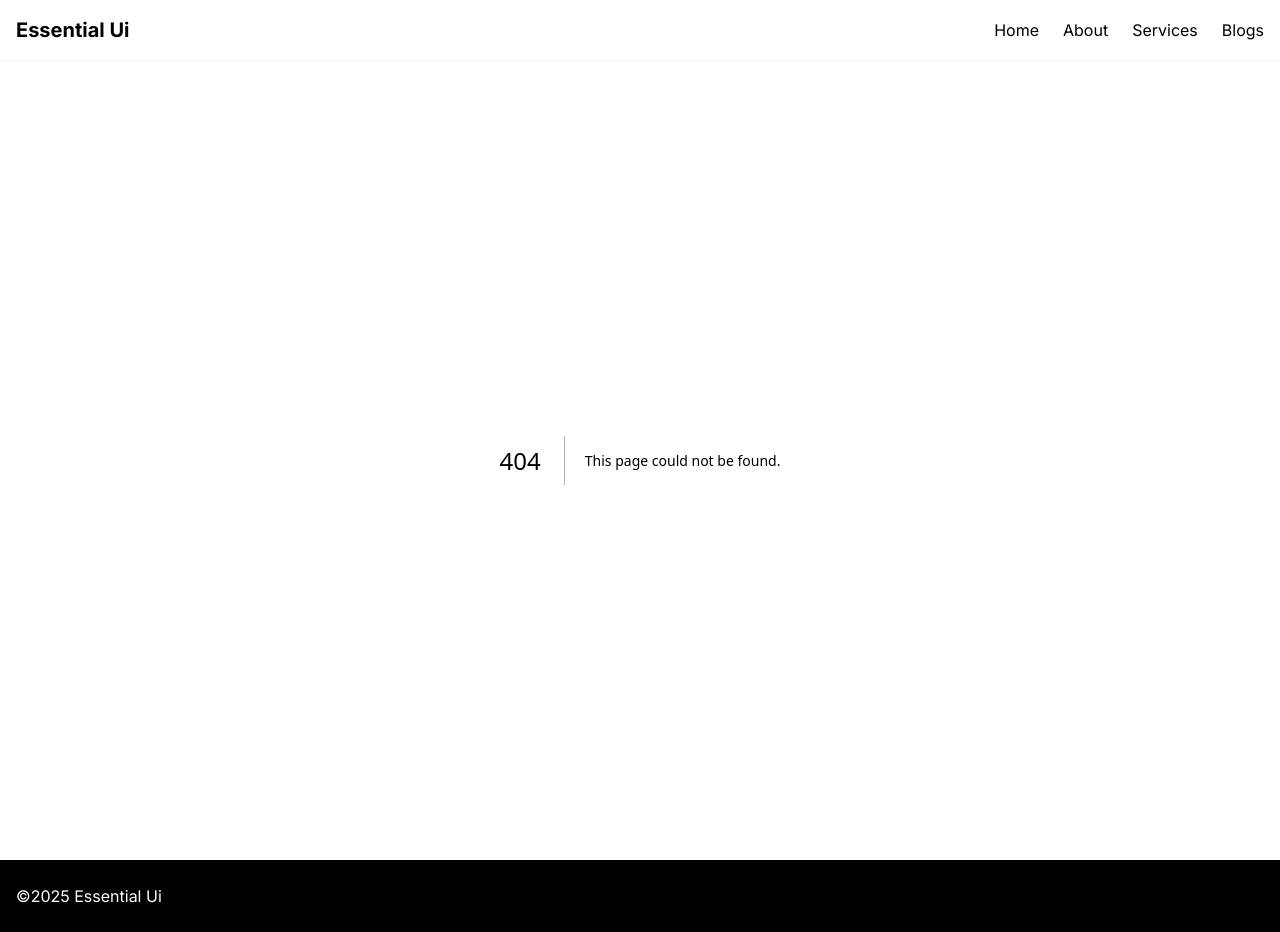
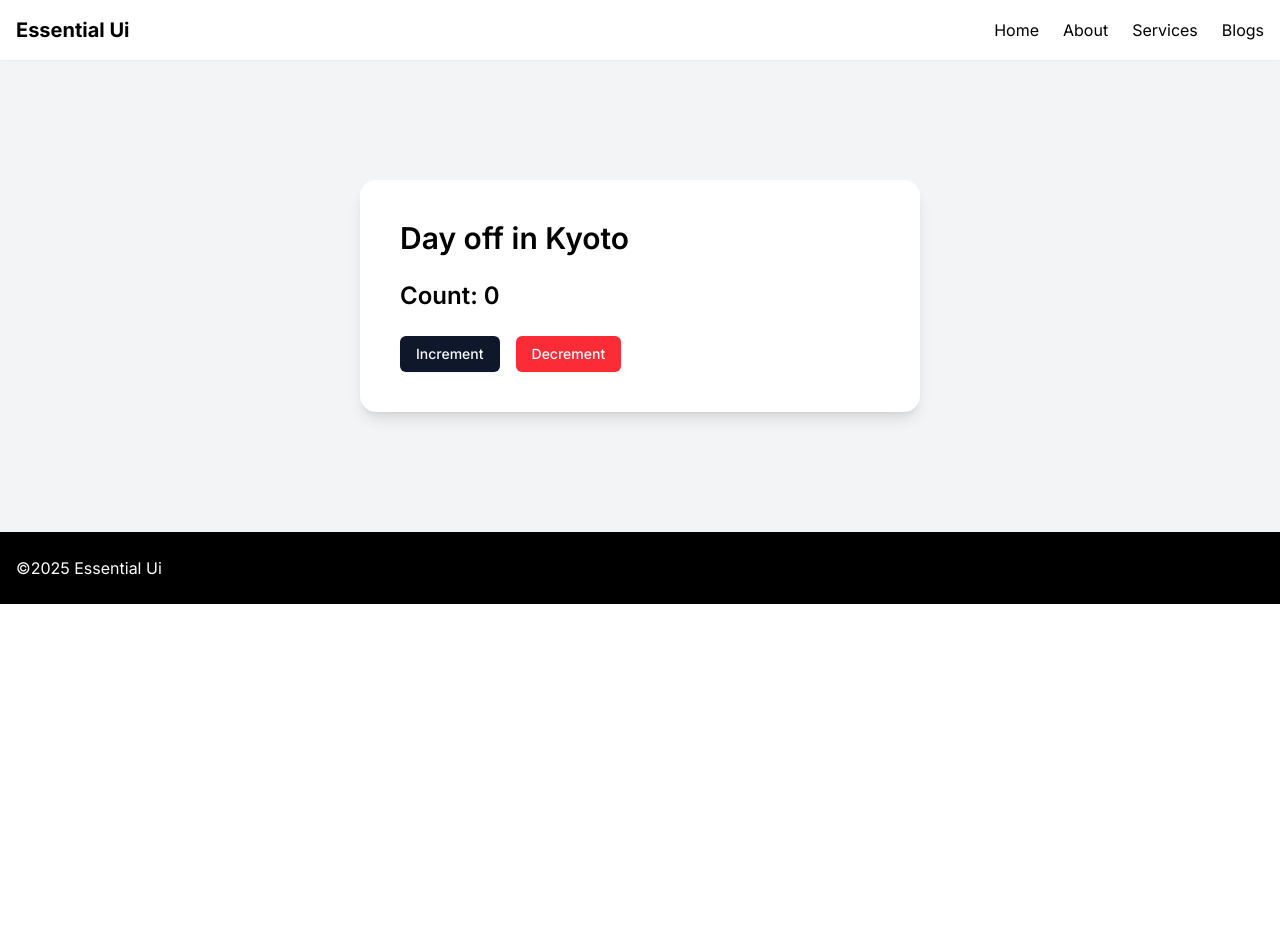
Before and after one commit to md-golam-rabbani/essential-ui, a Next.js app: page /counter-app in a window 1280 px wide. Before the commit this address had no page. After the commit the page ends 800 px from the top, so only its background shows below. Built offline with nearby package versions, Linux system fonts and the light colour scheme.

Commit message:
feat: Create the counter app

```diff
--- /dev/null
+++ b/app/counter-app/features/counter/main.tsx
@@ -0,0 +1,34 @@
+'use client';
+
+import { Button } from '@/components/ui/button';
+import { useState } from 'react';
+
+export function CounterMain() {
+  const [count, setCount] = useState(0);
+
+  return (
+    <>
+      <div className="mx-auto max-w-[560px] space-y-6 rounded-2xl bg-white p-10 shadow-lg">
+        <h2 className="text-3xl font-semibold text-black">Day off in Kyoto</h2>
+
+        <p className="text-2xl font-semibold text-black">Count: {count}</p>
+
+        <div className="flex items-center gap-4">
+          <Button
+            variant={'default'}
+            onClick={() => setCount((prev) => prev + 1)}
+          >
+            Increment
+          </Button>
+
+          <Button
+            variant={'destructive'}
+            onClick={() => setCount((prev) => prev - 1)}
+          >
+            Decrement
+          </Button>
+        </div>
+      </div>
+    </>
+  );
+}
--- /dev/null
+++ b/app/counter-app/page.tsx
@@ -0,0 +1,11 @@
+import { CounterMain } from './features/counter/main';
+
+export default function Page() {
+  return (
+    <div className="section-padding-primary bg-gray-100">
+      <div className="container">
+        <CounterMain />
+      </div>
+    </div>
+  );
+}
```
